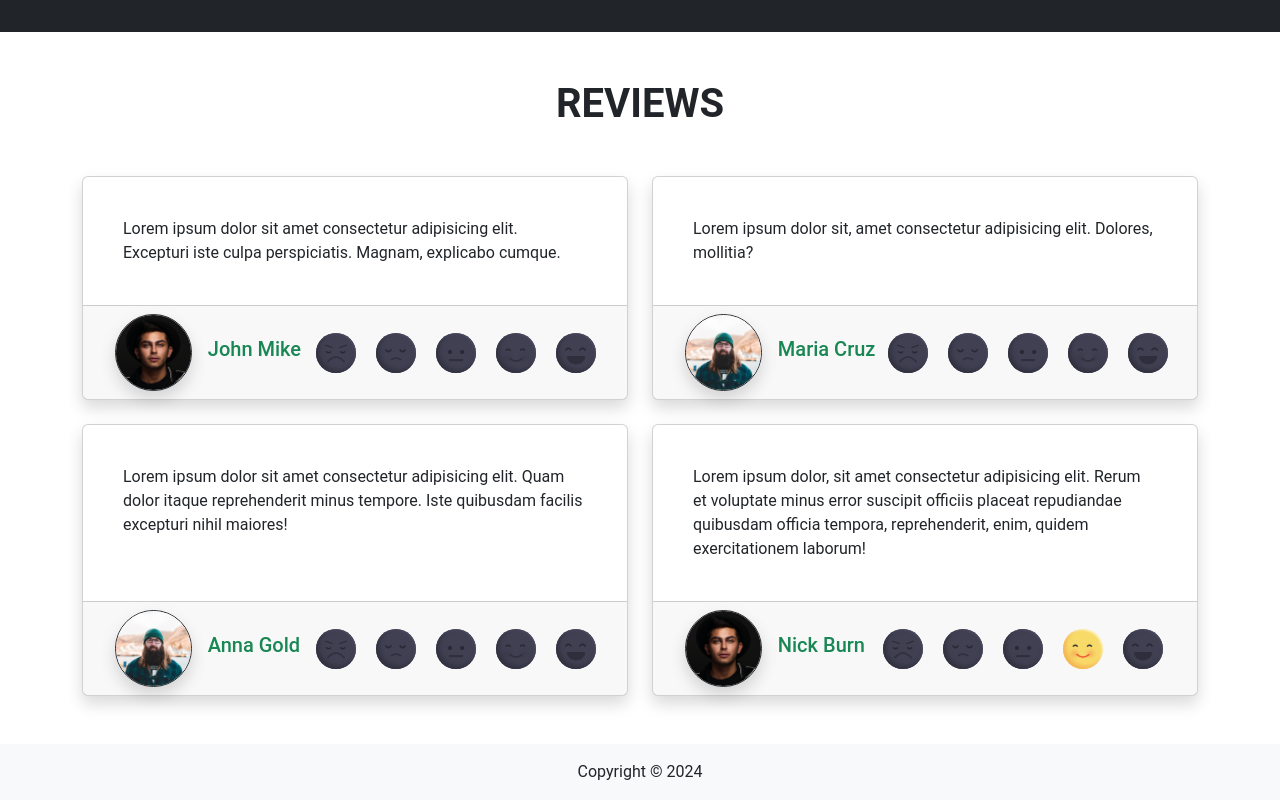
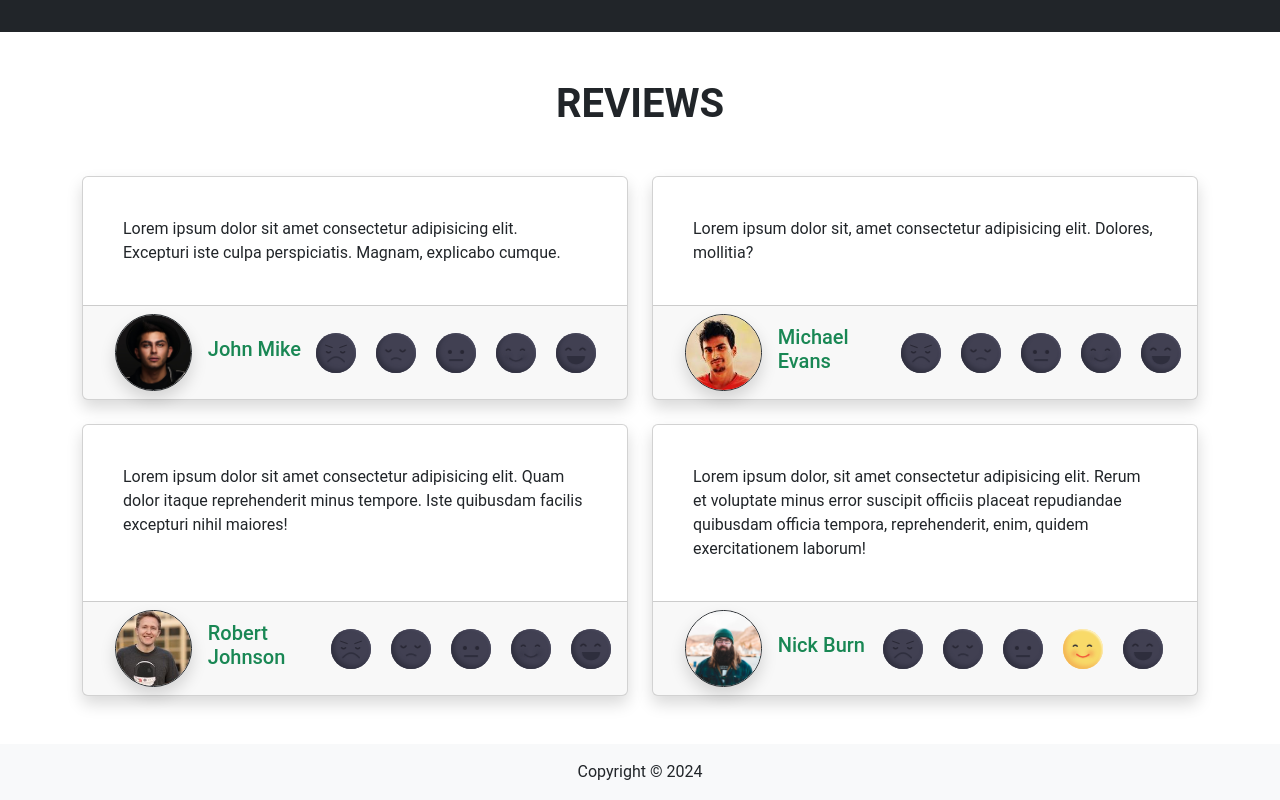
Before and after one commit to MohammedHatemMonir/React-Restaurant, a React (Create React App) app: page /about in a window 1280 px wide. Shown: the part 1930-2730 px from the top of the page. Built offline with nearby package versions, Linux system fonts and the light colour scheme.

Commit message:
2 images changed in review

```diff
--- a/src/Reviews.js
+++ b/src/Reviews.js
@@ -1,7 +1,7 @@
 import person1 from "./utils/img/person1.jpg";
-import person2 from "./utils/img/person4.jpg";
-import person3 from "./utils/img/person4.jpg";
-import person4 from "./utils/img/person1.jpg";
+import person2 from "./utils/img/person2.jpg";
+import person3 from "./utils/img/person3.jpg";
+import person4 from "./utils/img/person4.jpg";
 
 const reviewsData = [
   {
@@ -14,7 +14,7 @@
   },
   {
     id: 2,
-    name: "Maria Cruz",
+    name: "Michael Evans",
     img: person2,
     comment:
       "Lorem ipsum dolor sit, amet consectetur adipisicing elit. Dolores, mollitia?",
@@ -22,7 +22,7 @@
   },
   {
     id: 3,
-    name: "Anna Gold",
+    name: "Robert Johnson",
     img: person3,
     comment:
       "Lorem ipsum dolor sit amet consectetur adipisicing elit. Quam dolor itaque reprehenderit minus tempore. Iste quibusdam facilis excepturi nihil maiores!",
```
Also changed, not shown: src/utils/img/person2.jpg, src/utils/img/person3.jpg.
